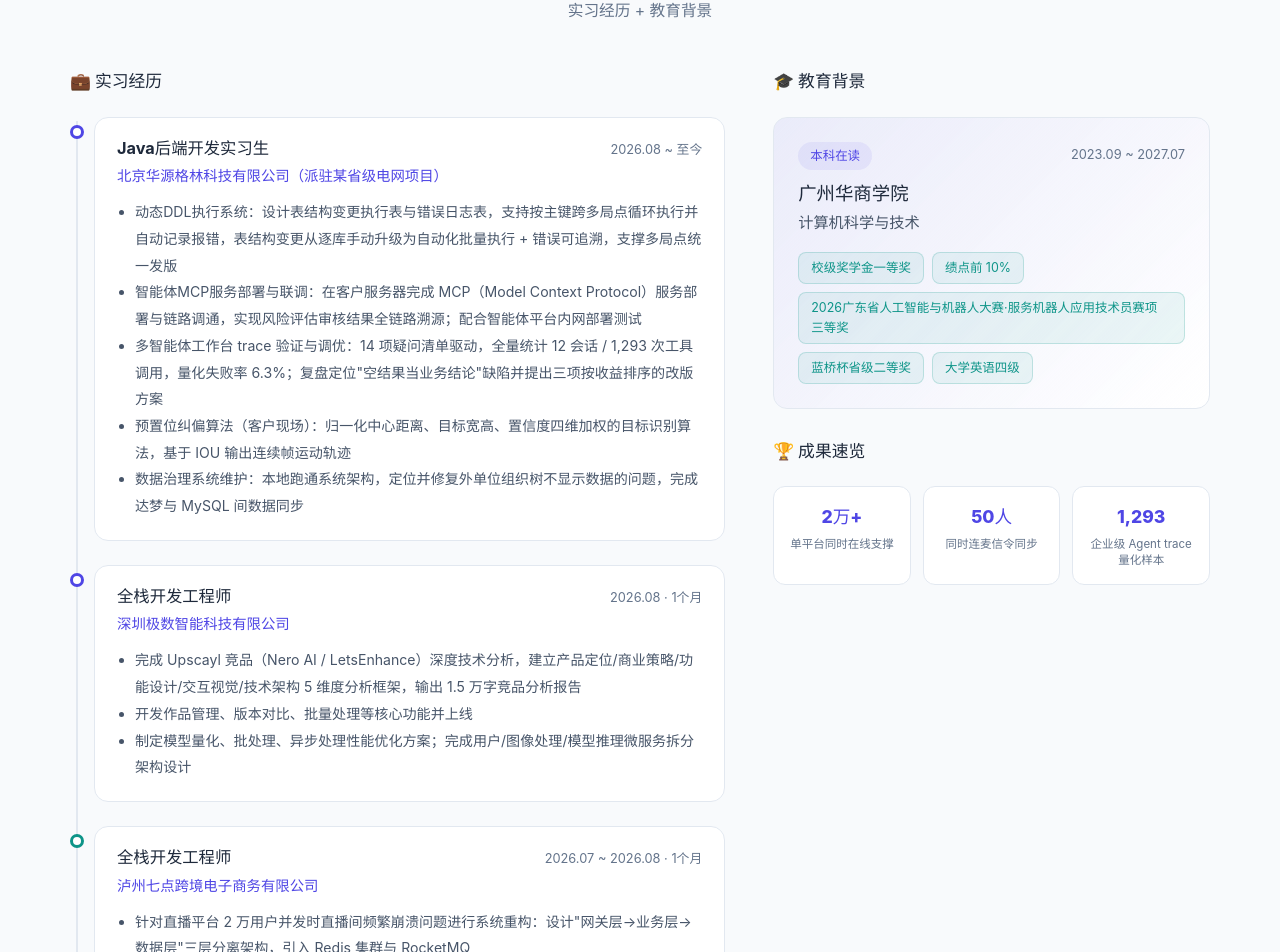
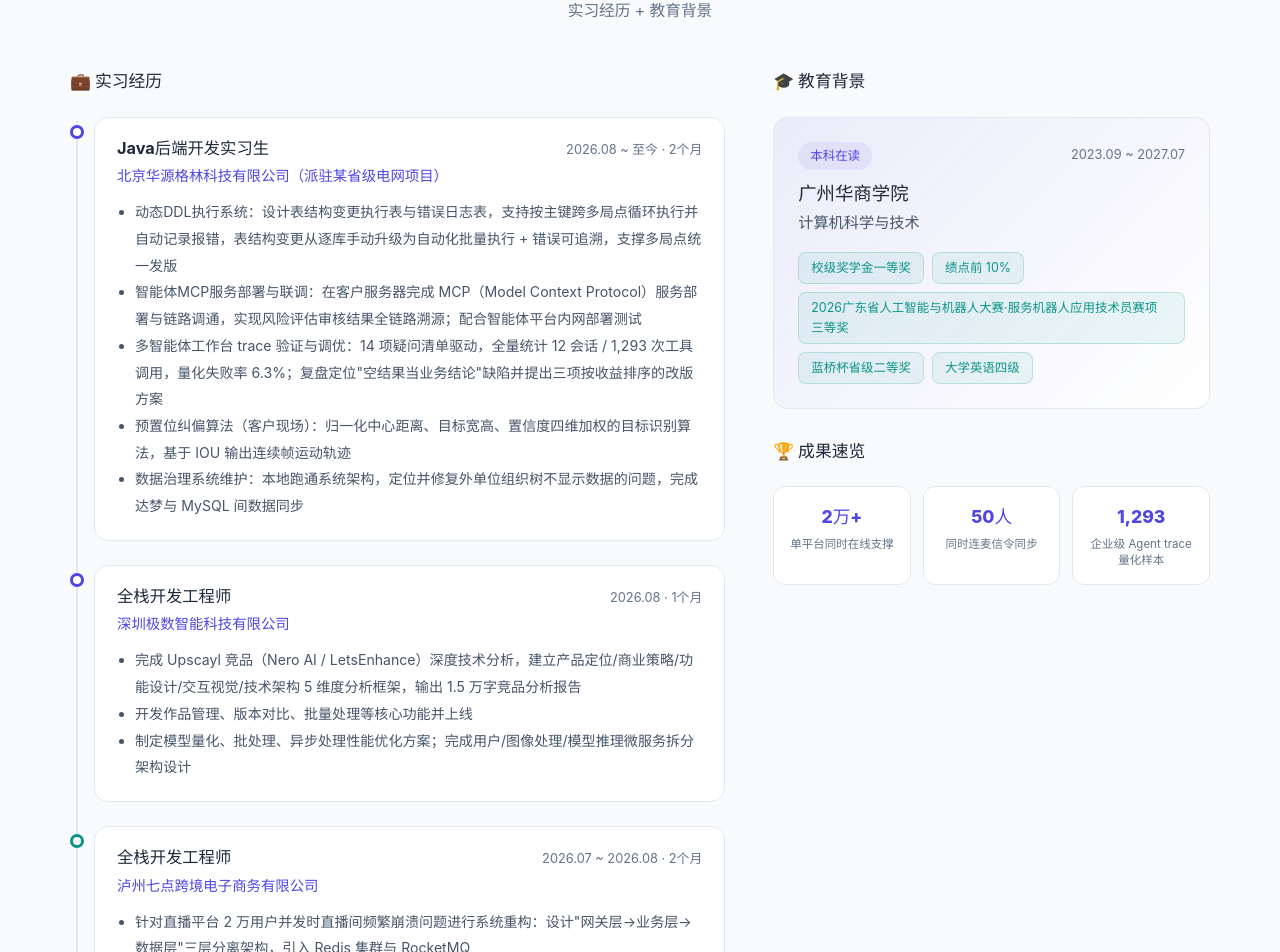
Before and after one commit to yblt/yblt-website, a Vue app: page / in a window 1280 px wide. Shown: the part 5736-6688 px from the top of the page. Built offline with nearby package versions, Linux system fonts and the light colour scheme.

Commit message:
chore: 实习时长改为电网2个月/直播2个月/极数1个月，同步 2 页简历

```diff
--- a/src/data/site.js
+++ b/src/data/site.js
@@ -345,7 +345,7 @@ export const experiences = [
   {
     company: '北京华源格林科技有限公司（派驻某省级电网项目）',
     role: 'Java后端开发实习生',
-    time: '2026.08 ~ 至今',
+    time: '2026.08 ~ 至今 · 2个月',
     points: [
       '动态DDL执行系统：设计表结构变更执行表与错误日志表，支持按主键跨多局点循环执行并自动记录报错，表结构变更从逐库手动升级为自动化批量执行 + 错误可追溯，支撑多局点统一发版',
       '智能体MCP服务部署与联调：在客户服务器完成 MCP（Model Context Protocol）服务部署与链路调通，实现风险评估审核结果全链路溯源；配合智能体平台内网部署测试',
@@ -367,7 +367,7 @@ export const experiences = [
   {
     company: '泸州七点跨境电子商务有限公司',
     role: '全栈开发工程师',
-    time: '2026.07 ~ 2026.08 · 1个月',
+    time: '2026.07 ~ 2026.08 · 2个月',
     points: [
       '针对直播平台 2 万用户并发时直播间频繁崩溃问题进行系统重构：设计"网关层→业务层→数据层"三层分离架构，引入 Redis 集群与 RocketMQ',
       'Netty WebSocket 集群 + Redis Pub/Sub 跨节点信令同步，支撑 2 万+用户同时在线、50 人同时连麦',
```
Also changed, not shown: 1 other file (tests, documents, lock files or other folders).
